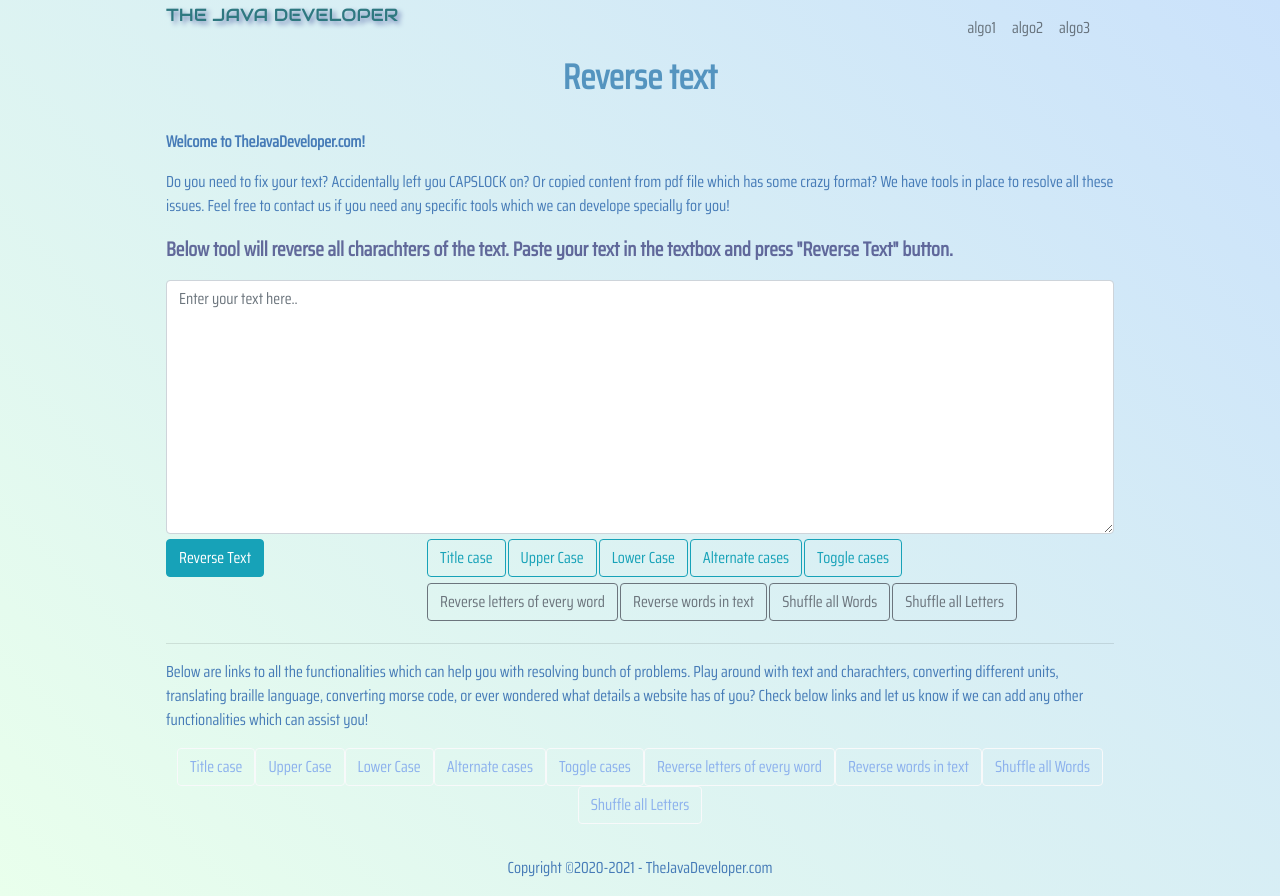
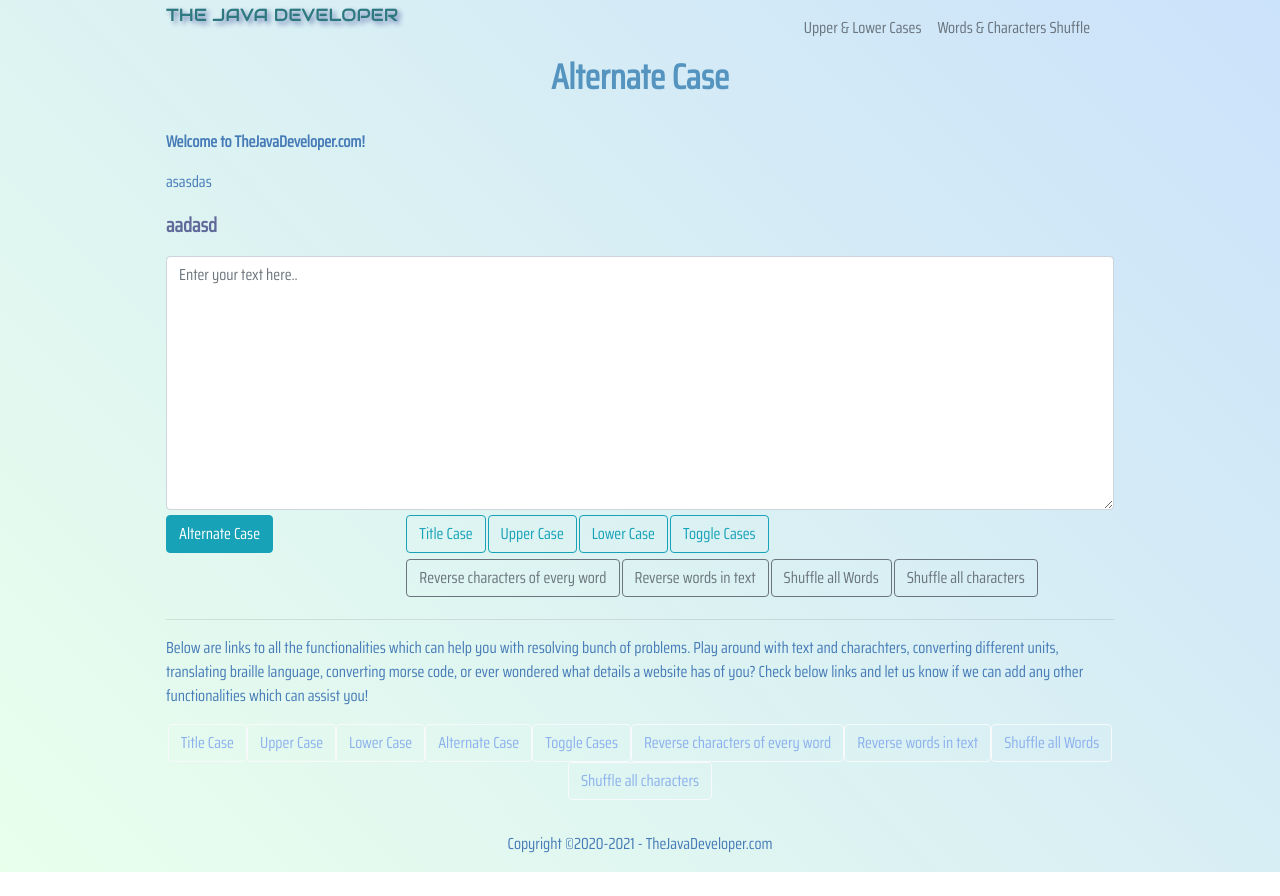
Before and after one commit to younasawais/nextvps, a Next.js app: page /algos/alternate-case in a window 1280 px wide. After the commit the page ends 872 px from the top, so only its background shows below. Built offline with nearby package versions, Linux system fonts and the light colour scheme; a web font is replaced by a local one.

Commit message:
passing props to algos & buttons, next text & algos

```diff
--- a/components/Algo.js
+++ b/components/Algo.js
@@ -1,23 +1,8 @@
 import {Fragment, useState} from 'react';
 import {Button} from 'react-bootstrap';
 
-export default function Algo(){
+export default function Algo({algoDetails, family, extraFamily}){
     const [input, setInput] = useState('');
-    const [btnNamesMain] = useState(
-        [
-            {name:'Title case', id:'capitalize'},
-            {name:'Upper Case', id:'uppercase'},
-            {name:'Lower Case', id:'lowercase'},
-            {name:'Alternate cases', id:'alternate'},
-            {name:'Toggle cases', id:'toggle'}
-        ]);
-    const [btnNamesExtra] = useState(
-        [
-            {name:'Reverse letters of every word', id:'reverseword'},
-            {name:'Reverse words in text', id:'reverseword'},
-            {name:'Shuffle all Words', id:'shufflewords'},
-            {name:'Shuffle all Letters', id:'shufflechars'}
-        ]);
 
     function handleTextInput(e){
         setInput(e.target.value);
@@ -25,16 +10,11 @@ export default function Algo(){
 
 
     function handleBtn(e){
+
         switch(e.target.id){
-            case 'reverseText':
-                let str = "";
-                for(let i = input.length -1; i >= 0 ; i--){
-                    str = str + input[i]
-                }
-                setInput(str);
-                break;
-            case 'capitalize':
+            case 'title-case':
                 let capital = input.split(' ');
+                console.log('capital : ' + capital);
                 for(let i = 0; i < capital.length ; i++){
                     let word = capital[i].split('');
                     word[0] = word[0].toUpperCase();
@@ -43,7 +23,7 @@ export default function Algo(){
                 capital = capital.join(' ');
                 setInput(capital);
                 break;
-            case 'uppercase' :
+            case 'upper-case' :
                 let upper = input.split('');
                 for (let i = 0; i < upper.length; i++) {
                     upper[i] = upper[i].toUpperCase();
@@ -51,7 +31,7 @@ export default function Algo(){
                 upper = upper.join('');
                 setInput(upper);
                 break;
-            case 'lowercase' :
+            case 'lower-case' :
                 let lower = input.split('');
                 for (let i = 0; i < lower.length; i++) {
                     lower[i] = lower[i].toLocaleLowerCase();
@@ -59,7 +39,7 @@ export default function Algo(){
                 lower = lower.join('');
                 setInput(lower);
                 break;
-            case 'alternate' :
+            case 'alternate-case' :
                 let alternate = input.split('');
                 for (let i = 0; i < alternate.length; i++) {
                     if(i%2){
@@ -71,7 +51,7 @@ export default function Algo(){
                 alternate = alternate.join('');
                 setInput(alternate);
                 break;
-            case 'toggle' :
+            case 'toggle-case' :
                 let toggle = input.split('');
                 for (let i = 0; i < toggle.length; i++) {
                     if(toggle[i] === toggle[i].toLowerCase()){
@@ -83,6 +63,13 @@ export default function Algo(){
                 toggle = toggle.join('');
                 setInput(toggle);
                 break;
+            case 'reverse-characters':
+                let str = "";
+                for(let i = input.length -1; i >= 0 ; i--){
+                    str = str + input[i]
+                }
+                setInput(str);
+                break;
             default:
                 break;
         }
@@ -91,12 +78,10 @@ export default function Algo(){
     return(
         <Fragment>
             <div className='text'>
-                <h1 className='title'>Reverse text</h1>
+                <h1 className='title'>{algoDetails.name}</h1>
                 <p className='welcomeP'> Welcome to TheJavaDeveloper.com!</p>
-                <p> Do you need to fix your text? Accidentally left you CAPSLOCK on? Or copied content
-                from pdf file which has some crazy format? We have tools in place to resolve all these issues.
-                Feel free to contact us if you need any specific tools which we can develope specially for you! </p>
-                <p className='infoText'>Below tool will reverse all charachters of the text. Paste your text in the textbox and press "Reverse Text" button.</p>
+                <p> {algoDetails.descriptionLong} </p>
+                <p className='infoText'>{algoDetails.descriptionShort}</p>
             </div>
             <textarea
                 className="form-control"
@@ -108,24 +93,35 @@ export default function Algo(){
                 rows="10"/>
             <div className='submitBtn'>
                 <div className='mainBtn'>
-                    <Button variant="info" id='reverseText' onClick={handleBtn}>Reverse Text</Button>
+                    <Button
+                        variant="info"
+                        id={algoDetails.link}
+                        onClick={handleBtn}>{algoDetails.name}
+                    </Button>
                 </div>
                 <div className='extraButtons'>
                 <div className='buttonFamily'>
                     {
-                        btnNamesMain.map((btn, index)=>{return(
+                        family.map((btn, index)=>{return(
                             <div className='secondBtn' key={index}>
-                                <Button variant="outline-info" onClick={handleBtn} id={btn.id}>{btn.name}</Button>
+                                <Button
+                                    variant="outline-info"
+                                    onClick={handleBtn}
+                                    id={btn.link}>{btn.name}
+                                </Button>
                             </div>
                         )})
                     }
                 </div>
-                {/* <hr/> */}
                 <div className='buttonFamily'>
                     {
-                        btnNamesExtra.map((btn, index)=>{return(
+                        extraFamily.map((btn, index)=>{return(
                             <div className='secondBtn' key={index}>
-                                <Button variant="outline-secondary" onClick={handleBtn} id={btn.id}>{btn.name}</Button>
+                                <Button
+                                    variant="outline-secondary"
+                                    onClick={handleBtn}
+                                    id={btn.link}>{btn.name}
+                                </Button>
                             </div>
                         )})
                     }
--- a/components/Bottom.js
+++ b/components/Bottom.js
@@ -2,14 +2,14 @@ import { Fragment, useState } from "react";
 import { Button } from 'react-bootstrap';
 import Link from 'next/link';
 
-export default function Bottom(){
+export default function Bottom({allButtons}){
     let [links] = useState([
         {name:'Title case', link:'/algos/capitalize'},
         {name:'Upper Case', link:'/algos/uppercase'},
         {name:'Lower Case', link:'/algos/lowercase'},
         {name:'Alternate cases', link:'/algos/alternate'},
         {name:'Toggle cases', link:'/algos/toggle'},
-        {name:'Reverse letters of every word', link:'/algos/reverseword'},
+        {name:'Reverse letters of every word', link:'/algos/reverseletters'},
         {name:'Reverse words in text', link:'/algos/reverseword'},
         {name:'Shuffle all Words', link:'/algos/shufflewords'},
         {name:'Shuffle all Letters', link:'/algos/shufflechars'}
@@ -22,11 +22,11 @@ export default function Bottom(){
                 Play around with text and charachters, converting different units, translating braille language,
                 converting morse code, or ever wondered what details a website has of you? Check below links and
                 let us know if we can add any other functionalities which can assist you!</p>
-            {links.map((el, index)=>{
+            {allButtons.map((el, index)=>{
                 return(
                     <Fragment key={index}>
                         <Button className='btnBottom' variant="outline-light">
-                            <Link key={index} href={el.link}><a>{el.name}</a></Link>
+                            <Link key={index} href={'/algos/'+el.link}><a>{el.name}</a></Link>
                         </Button>
                     </Fragment>
                     )
--- a/components/Menu.js
+++ b/components/Menu.js
@@ -12,8 +12,8 @@ export default function Menu({articleMenuItems}) {
                 <Navbar.Collapse id="basic-navbar-nav" >
                     <div className="test">
                         <Nav className="mr-auto" style={{flexWrap: 'wrap'}} >
-                            {articleMenuItems.map( ({name, router}, index) => { return(
-                                <Nav.Link key={index} href={"/algo/" + router}>{name}</Nav.Link>
+                            {articleMenuItems.map( ({name, link}, index) => { return(
+                                <Nav.Link key={index} href={"/algos/" + link}>{name}</Nav.Link>
                             )})}
                             {/* <Nav.Link href="/">Home</Nav.Link>
                             <Nav.Link href="/dummy">Dummy</Nav.Link> */}
--- a/components/top.js
+++ b/components/top.js
@@ -4,7 +4,7 @@ import Menu from './Menu';
 import Logo from './Logo';
 //import styles from './checkthis.module.css';
 
-export default function Top(){
+export default function Top({allMenus}){
 
     let articleMenuItems = [
         {name: 'algo1', router: 'algo1'},
@@ -15,7 +15,7 @@ export default function Top(){
             <div className='top'>
                 <div className='menuTop'>
                     <Menu
-                        articleMenuItems= {articleMenuItems}
+                        articleMenuItems= {allMenus}
                     />
                 </div>
                 <Logo />
--- a/pages/algos/[id].js
+++ b/pages/algos/[id].js
@@ -1,33 +1,61 @@
 import Top from '../../components/top';
 import Algo from '../../components/Algo';
-import {Fragment, useEffect, useState} from 'react';
+import {Fragment, useEffect} from 'react';
 import Bottom from '../../components/Bottom';
 
 Algos.getInitialProps = async ({query}) => {
     const { id } = query;
-    let data = null;
+    let algoDetails = null;
     for(let page of allPages){
         if(page.link === id){
-            data = page;
+            algoDetails = page;
             break;
         }
     }
+    let allButtons  = [];
+    let notFound = false;
+    if(algoDetails === null){
+        notFound  = true;
+        return({notFound})
+    }
+
+    let family      = [];
+    let extraFamily = [];
+    for(let page of allPages){
+        if(algoDetails.family === page.family && page.link !== id){
+            family.push(page);
+        }
+        if(algoDetails.family === page.extraFamily){
+            extraFamily.push(page)
+        }
+        allButtons.push({name: page.name, link: page.link})
+    }
 
     return( {
-        data : data
+        notFound,
+        algoDetails,
+        family,
+        extraFamily,
+        allButtons,
+        allMenus,
+        notFound
     })
 }
 
-export default function Algos({data}){
-    console.log(data);
-
+export default function Algos({algoDetails, family, extraFamily, allButtons, allMenus, notFound}){
     return (
         <Fragment>
+            {
+                (!notFound) ?
                 <div className='center'>
                     <div className='contain'>
-                    <Top />
-                    <Algo />
-                    <Bottom />
+                        <Top allMenus={allMenus}/>
+                        <Algo
+                            algoDetails={algoDetails}
+                            family={family}
+                            extraFamily={extraFamily}
+                        />
+                        <Bottom allButtons={allButtons} />
                         <p className="footer"> Copyright ©2020-2021 - TheJavaDeveloper.com </p>
                     </div>
                     <style jsx>{`
@@ -48,65 +76,96 @@ export default function Algos({data}){
                             margin-top: 2rem;
                         }
                     `}</style>
-            </div>
+                </div> :
+                <p>Not Found</p>
+
+            }
         </Fragment>
     )
 }
 
-const allPages = [{
+const allPages = [
+    {
         name                : 'Title Case',
         link                : 'title-case',
-    family              : 'upper-lowerCase',
-    extraFamily         : 'shuffleLetters',
+        family              : 'upperLowerCase',
+        extraFamily         : 'shuffleString',
         descriptionShort    : 'Below tool will reverse all charachters of the text. Paste your text in the textbox and press "Reverse Text" button.',
         descriptionLong     : 'Do you need to fix your text? Accidentally left you CAPSLOCK on? Or copied content from pdf file which has some crazy format? We have tools in place to resolve all these issues. Feel free to contact us if you need any specific tools which we can develope specially for you!'
     },
     {
         name                : 'Upper Case',
         link                : 'upper-case',
-    family              : 'upper-lowerCase',
-    extraFamily         : 'shuffleLetters',
+        family              : 'upperLowerCase',
+        extraFamily         : 'shuffleString',
         descriptionShort    : 'aadasd',
         descriptionLong     : 'asasdas'
     },
     {
         name                : 'Lower Case',
         link                : 'lower-case',
-    family              : 'upper-lowerCase',
-    extraFamily         : 'shuffleLetters',
-    descriptionShort    : 'aadasd',
-    descriptionLong     : 'asasdas'
-},
-{
-    name                : 'Title Case',
-    link                : 'title-case',
-    family              : 'upper-lowerCase',
-    extraFamily         : 'shuffleLetters',
+        family              : 'upperLowerCase',
+        extraFamily         : 'shuffleString',
         descriptionShort    : 'aadasd',
         descriptionLong     : 'asasdas'
     },
     {
         name                : 'Alternate Case',
         link                : 'alternate-case',
-    family              : 'upper-lowerCase',
-    extraFamily         : 'shuffleLetters',
+        family              : 'upperLowerCase',
+        extraFamily         : 'shuffleString',
         descriptionShort    : 'aadasd',
         descriptionLong     : 'asasdas'
     },
     {
         name                : 'Toggle Cases',
         link                : 'toggle-case',
-    family              : 'upper-lowerCase',
-    extraFamily         : 'shuffleLetters',
+        family              : 'upperLowerCase',
+        extraFamily         : 'shuffleString',
         descriptionShort    : 'aadasd',
         descriptionLong     : 'asasdas'
     },
     {
-    name                : 'Toggle Cases',
-    link                : 'toggle-case',
-    family              : 'upper-lowerCase',
-    extraFamily         : 'shuffleLetters',
+        name                : 'Reverse characters of every word',
+        link                : 'reverse-characters',
+        family              : 'shuffleString',
+        extraFamily         : 'upperLowerCase',
+        descriptionShort    : 'aadasd',
+        descriptionLong     : 'asasdas'
+    },
+    {
+        name                : 'Reverse words in text',
+        link                : 'reverse-words',
+        family              : 'shuffleString',
+        extraFamily         : 'upperLowerCase',
+        descriptionShort    : 'aadasd',
+        descriptionLong     : 'asasdas'
+    },
+    {
+        name                : 'Shuffle all Words',
+        link                : 'shuffle-words',
+        family              : 'shuffleString',
+        extraFamily         : 'upperLowerCase',
+        descriptionShort    : 'aadasd',
+        descriptionLong     : 'asasdas'
+    },
+    {
+        name                : 'Shuffle all characters',
+        link                : 'suffle-characters',
+        family              : 'shuffleString',
+        extraFamily         : 'upperLowerCase',
         descriptionShort    : 'aadasd',
         descriptionLong     : 'asasdas'
     }
 ]
+
+const allMenus = [
+    {
+        name: 'Upper & Lower Cases',
+        link: 'title-case'
+    },
+    {
+        name: 'Words & Characters Shuffle',
+        link: 'reverse-characters'
+    },
+]
```
Lines whose indentation alone changed are shown as unchanged.
